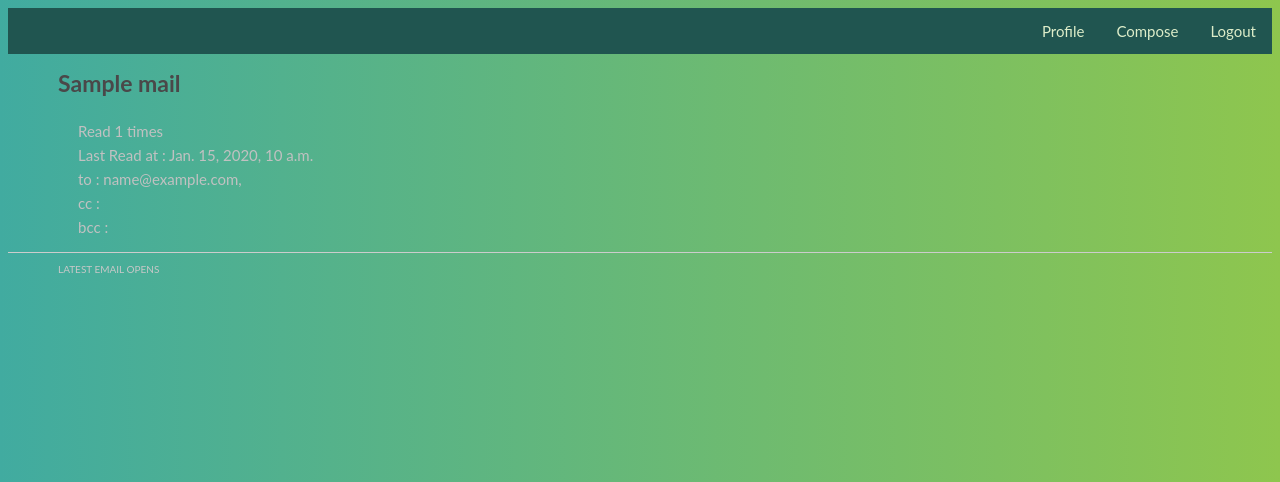
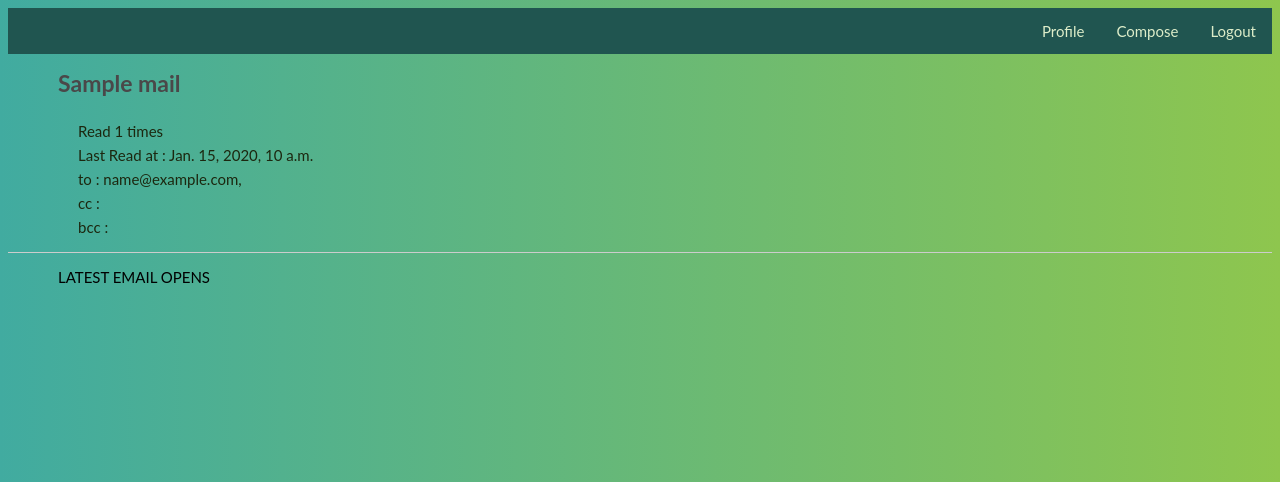
Before and after one commit to triplea24/mailassistant, a Django app: a page that uses panel/templates/show.html in a window 1280 px wide. Shown: the top 482 px of the page. Run offline with Django 3.2, Linux system fonts and the light colour scheme; a user stored in the database is signed in; tables that the repository leaves empty hold one stand-in row (values such as "Sample post"); data that the repository does not hold is empty.

Commit message:
dash oof

```diff
--- a/static/panel/mycss.css
+++ b/static/panel/mycss.css
@@ -92,13 +92,13 @@ h1,h2,h3,h4,h5,h6{
 
 p.last{
 	font-family: 'Lato', sans-serif;
-	font:10px 'Lato', 'Helvetica Neue', Helvetica, Arial, sans-serif;
-	color: #c8c8c8;
+	font:15px 'Lato', 'Helvetica Neue', Helvetica, Arial, sans-serif;
+	color: black;
 	padding-left: 50px;
 }
 
 .mailbox2 p{
-		color: #c1c1c1;
+		color: #1c270f;
 		margin-left: 20px;
 }
 
```
